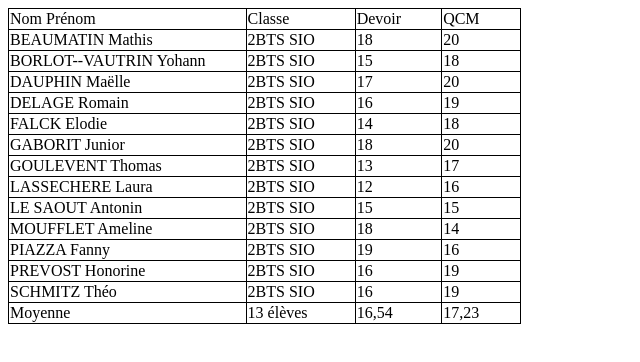
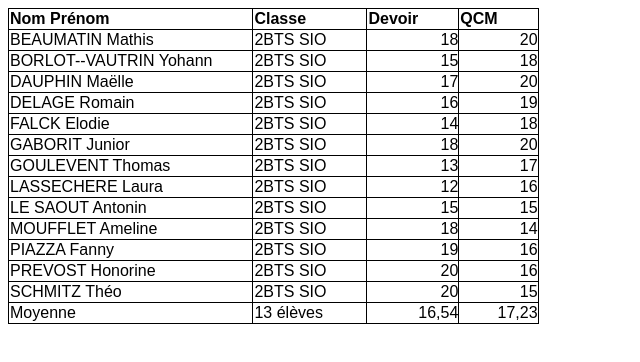
Before and after one commit to octokling/CoursDeveloppement, a plain HTML site: page Atelier de pro/les_tableaux/index.html in a window 1280 px wide. Shown: the whole page, without its empty margins (0-640 px from the left). Drawn offline with Linux system fonts and the light colour scheme.

Commit message:
fin exo 1

```diff
--- a/Atelier de pro/les_tableaux/css/style.css
+++ b/Atelier de pro/les_tableaux/css/style.css
@@ -1,3 +1,7 @@
+body{
+    font-family: sans-serif;
+}
+
 td, th{
     border: 1px solid black;
     padding-right: 40px;
@@ -6,3 +10,12 @@ td, th{
 table {
     border-collapse: collapse;
 }
+
+thead{
+    font-weight: bold;
+}
+
+td#droite{
+    padding-right: 0px;
+    text-align: right;
+}
--- a/Atelier de pro/les_tableaux/index.html
+++ b/Atelier de pro/les_tableaux/index.html
@@ -31,92 +31,92 @@
                 <tr>
                     <td>BEAUMATIN Mathis</td>
                     <td>2BTS SIO</td>
-                    <td>18</td>
-                    <td>20</td>
+                    <td id="droite">18</td>
+                    <td id="droite">20</td>
                 </tr>
 
                 <tr>
                     <td>BORLOT--VAUTRIN Yohann</td>
                     <td>2BTS SIO</td>
-                    <td>15</td>
-                    <td>18</td>
+                    <td id="droite">15</td>
+                    <td id="droite">18</td>
                 </tr>
 
                 <tr>
                     <td>DAUPHIN Maëlle</td>
                     <td>2BTS SIO</td>
-                    <td>17</td>
-                    <td>20</td>
+                    <td id="droite">17</td>
+                    <td id="droite">20</td>
                 </tr>
 
                 <tr>
                     <td>DELAGE Romain</td>
                     <td>2BTS SIO</td>
-                    <td>16</td>
-                    <td>19</td>
+                    <td id="droite">16</td>
+                    <td id="droite">19</td>
                 </tr>
 
                 <tr>
                     <td>FALCK Elodie</td>
                     <td>2BTS SIO</td>
-                    <td>14</td>
-                    <td>18</td>
+                    <td id="droite">14</td>
+                    <td id="droite">18</td>
                 </tr>
 
                 <tr>
                     <td>GABORIT Junior</td>
                     <td>2BTS SIO</td>
-                    <td>18</td>
-                    <td>20</td>
+                    <td id="droite">18</td>
+                    <td id="droite">20</td>
                 </tr>
 
                 <tr>
                     <td>GOULEVENT Thomas</td>
                     <td>2BTS SIO</td>
-                    <td>13</td>
-                    <td>17</td>
+                    <td id="droite">13</td>
+                    <td id="droite">17</td>
                 </tr>
 
                 <tr>
                     <td>LASSECHERE Laura</td>
                     <td>2BTS SIO</td>
-                    <td>12</td>
-                    <td>16</td>
+                    <td id="droite">12</td>
+                    <td id="droite">16</td>
                 </tr>
 
                 <tr>
                     <td>LE SAOUT Antonin</td>
                     <td>2BTS SIO</td>
-                    <td>15</td>
-                    <td>15</td>
+                    <td id="droite">15</td>
+                    <td id="droite">15</td>
                 </tr>
 
                 <tr>
                     <td>MOUFFLET Ameline</td>
                     <td>2BTS SIO</td>
-                    <td>18</td>
-                    <td>14</td>
+                    <td id="droite">18</td>
+                    <td id="droite">14</td>
                 </tr>
 
                 <tr>
                     <td>PIAZZA Fanny</td>
                     <td>2BTS SIO</td>
-                    <td>19</td>
-                    <td>16</td>
+                    <td id="droite">19</td>
+                    <td id="droite">16</td>
                 </tr>
 
                 <tr>
                     <td>PREVOST Honorine</td>
                     <td>2BTS SIO</td>
-                    <td>16</td>
-                    <td>19</td>
+                    <td id="droite">20</td>
+                    <td id="droite">16</td>
                 </tr>
 
                 <tr>
                     <td>SCHMITZ Théo</td>
                     <td>2BTS SIO</td>
-                    <td>16</td>
-                    <td>19</td>
+                    <td id="droite">20</td>
+                    <td id="droite">15</td>
                 </tr>
 
             </tbody>
@@ -125,8 +125,8 @@
                 <tr>
                     <td>Moyenne</td>
                     <td>13 élèves</td>
-                    <td>16,54</td>
-                    <td>17,23</td>
+                    <td id="droite">16,54</td>
+                    <td id="droite">17,23</td>
                 </tr>
             </tfoot>
         </table>
```
